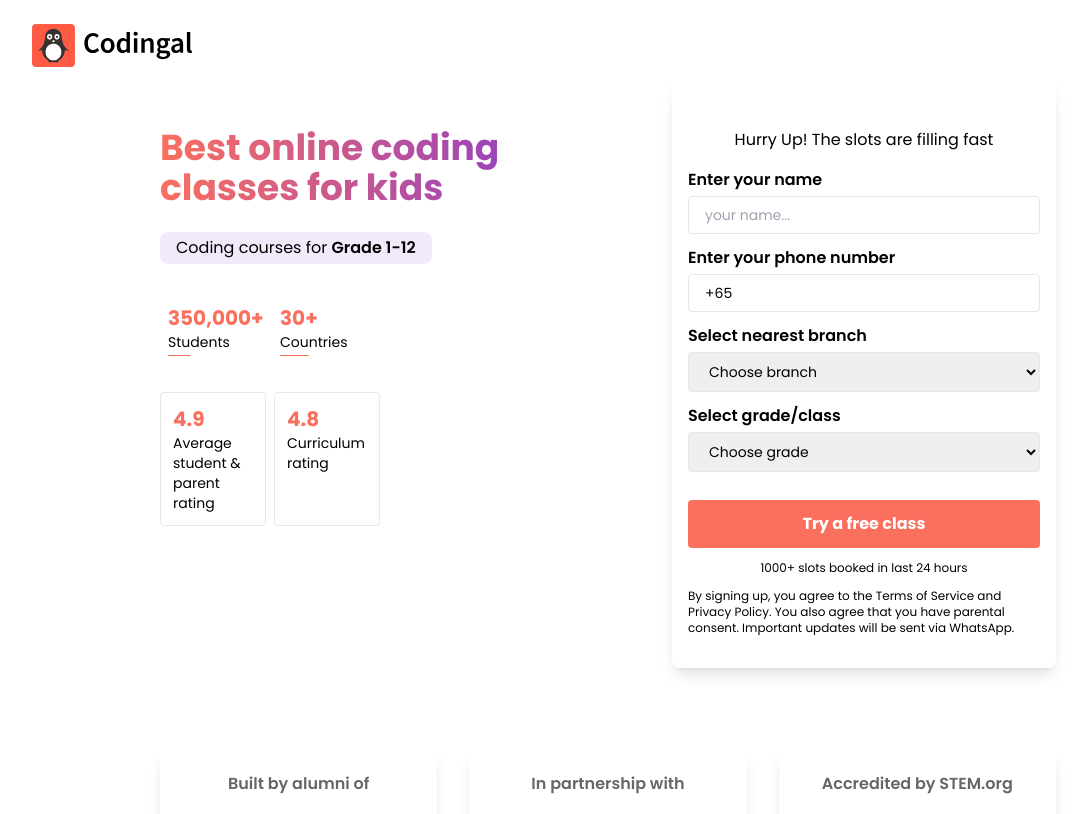
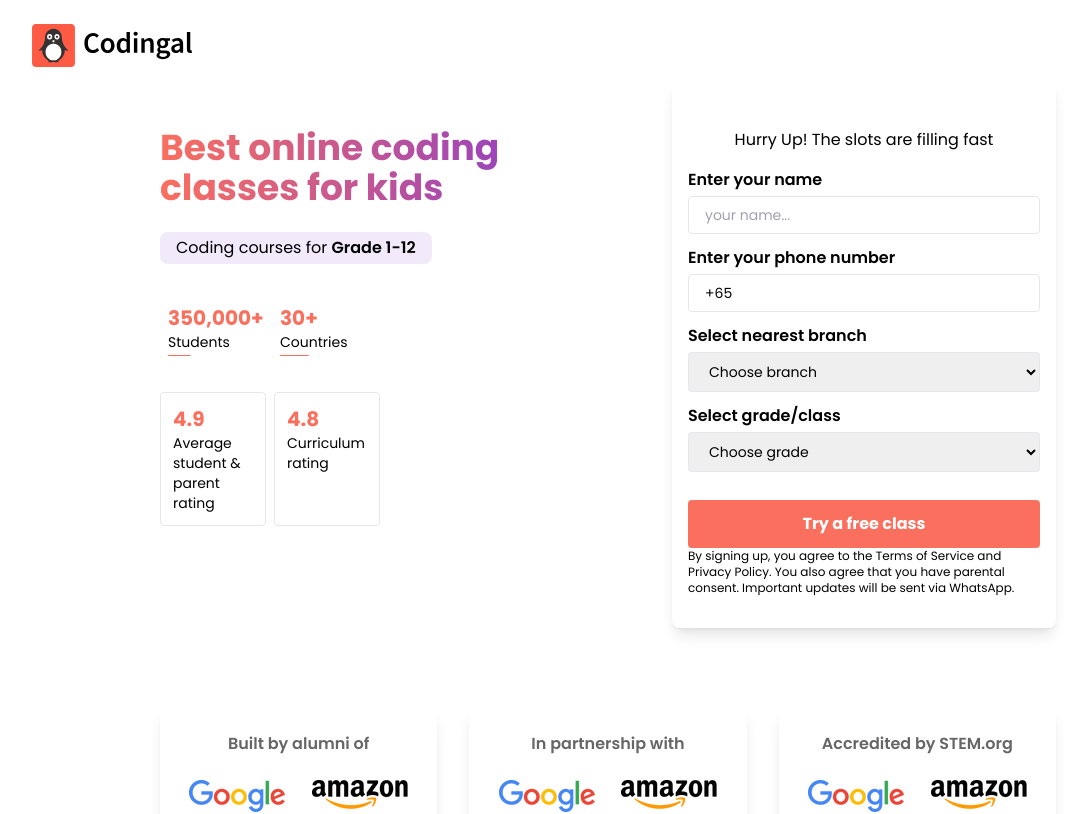
Before and after one commit to aquapaka/foundation-project, a Nuxt app: page / in a window 1280 px wide. Shown: the top 814 px of the page, without its empty margins (32-1117 px from the left). Built offline with nearby package versions, Linux system fonts and the light colour scheme.

Commit message:
Change button after sent success

```diff
--- a/components/form/Contact.vue
+++ b/components/form/Contact.vue
@@ -35,8 +35,8 @@
         <option>Grade 3</option>
       </select>
     </div>
-    <button @click="submitForm()" class="primary-button w-full mt-4">Try a free class</button>
-    <p class="text-center text-xs my-3">1000+ slots booked in last 24 hours</p>
+    <button @click="submitForm()" class="primary-button w-full mt-4" :class="isContactInfoSent ? 'bg-secondary' : ''" :disabled="isContactInfoSent">{{isContactInfoSent ? "Your information has been sent" : "Try a free class"}}</button>
+    <p class="text-center text-xs my-3" v-if="isContactInfoSent">1000+ slots booked in last 24 hours</p>
     <p class="text-xs">By signing up, you agree to the Terms of Service and Privacy Policy. You also agree that you have parental consent. Important updates will be sent via WhatsApp.</p>
   </div>
 
@@ -57,6 +57,8 @@
   gradeError: false,
 }
 const formError = ref(formErrorInitialState);
+
+const isContactInfoSent = ref(false);
 
 function checkPhoneInput(evt: KeyboardEvent): void {
   const keysAllowed: string[] = ['0', '1', '2', '3', '4', '5', '6', '7', '8', '9'];
@@ -91,7 +93,9 @@
         branch: formData.value.branchSelection,
         grade: formData.value.gradeSelection,
       }
-    });
+    }).then(() => {
+      isContactInfoSent.value = true;
+    })
   }
 }
 </script>
```
